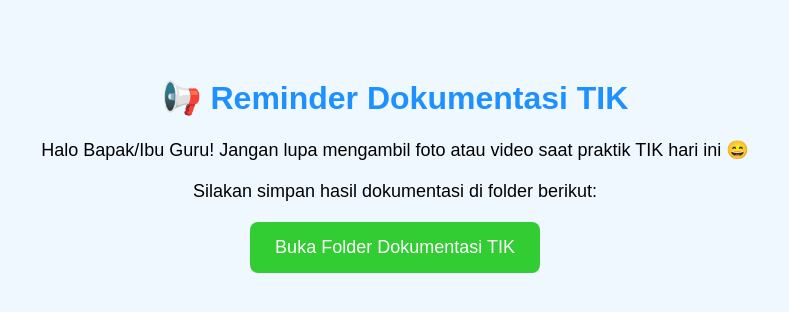
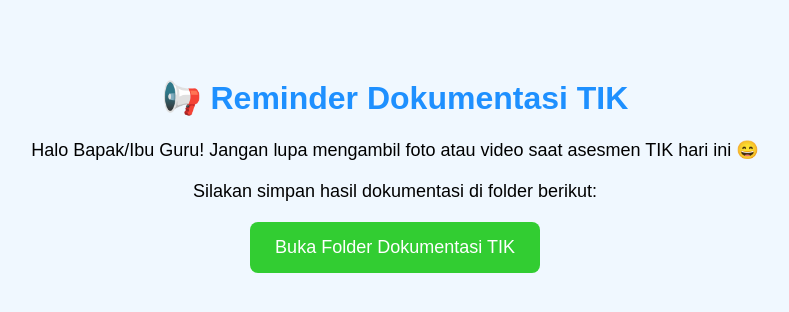
Before and after one commit to smp-saf/dokumentasi_asts, a plain HTML site: page dokumentasi_asts.html in a window 1280 px wide. Shown: the whole page, without its empty margins (245-1034 px from the left). Drawn offline with Linux system fonts and the light colour scheme.

Commit message:
Update dokumentasi_asts.html

```diff
--- a/dokumentasi_asts.html
+++ b/dokumentasi_asts.html
@@ -34,7 +34,7 @@
 </head>
 <body>
     <h1>📢 Reminder Dokumentasi TIK</h1>
-    <p>Halo Bapak/Ibu Guru! Jangan lupa mengambil foto atau video saat praktik TIK hari ini 😄</p>
+    <p>Halo Bapak/Ibu Guru! Jangan lupa mengambil foto atau video saat asesmen TIK hari ini 😄</p>
     <p>Silakan simpan hasil dokumentasi di folder berikut:</p>
     <a class="button" href="https://drive.google.com/drive/folders/1Qwka1SOB88VIl8uYWGhSDjugab6kjnbI?usp=sharing" target="_blank">
         Buka Folder Dokumentasi TIK
```
